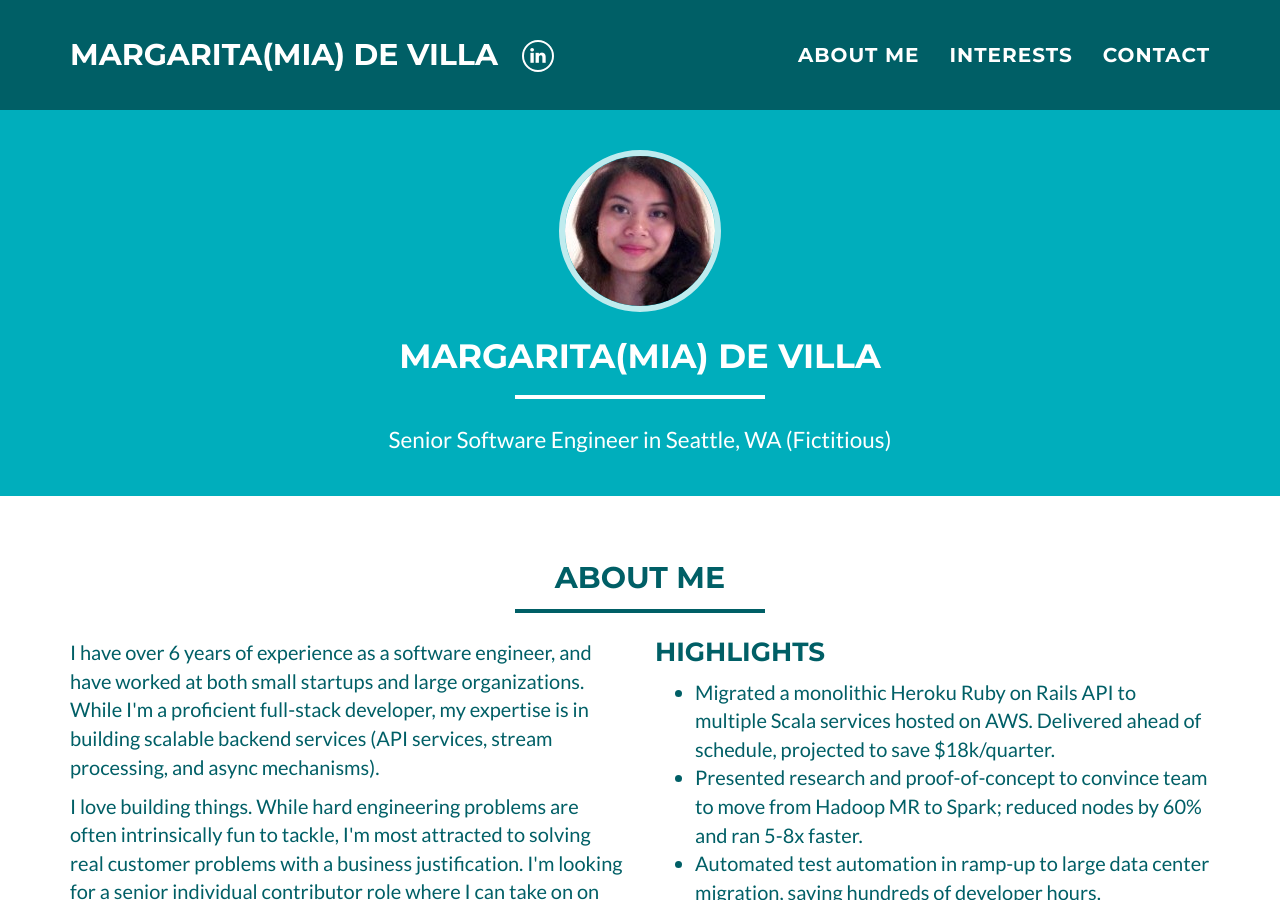
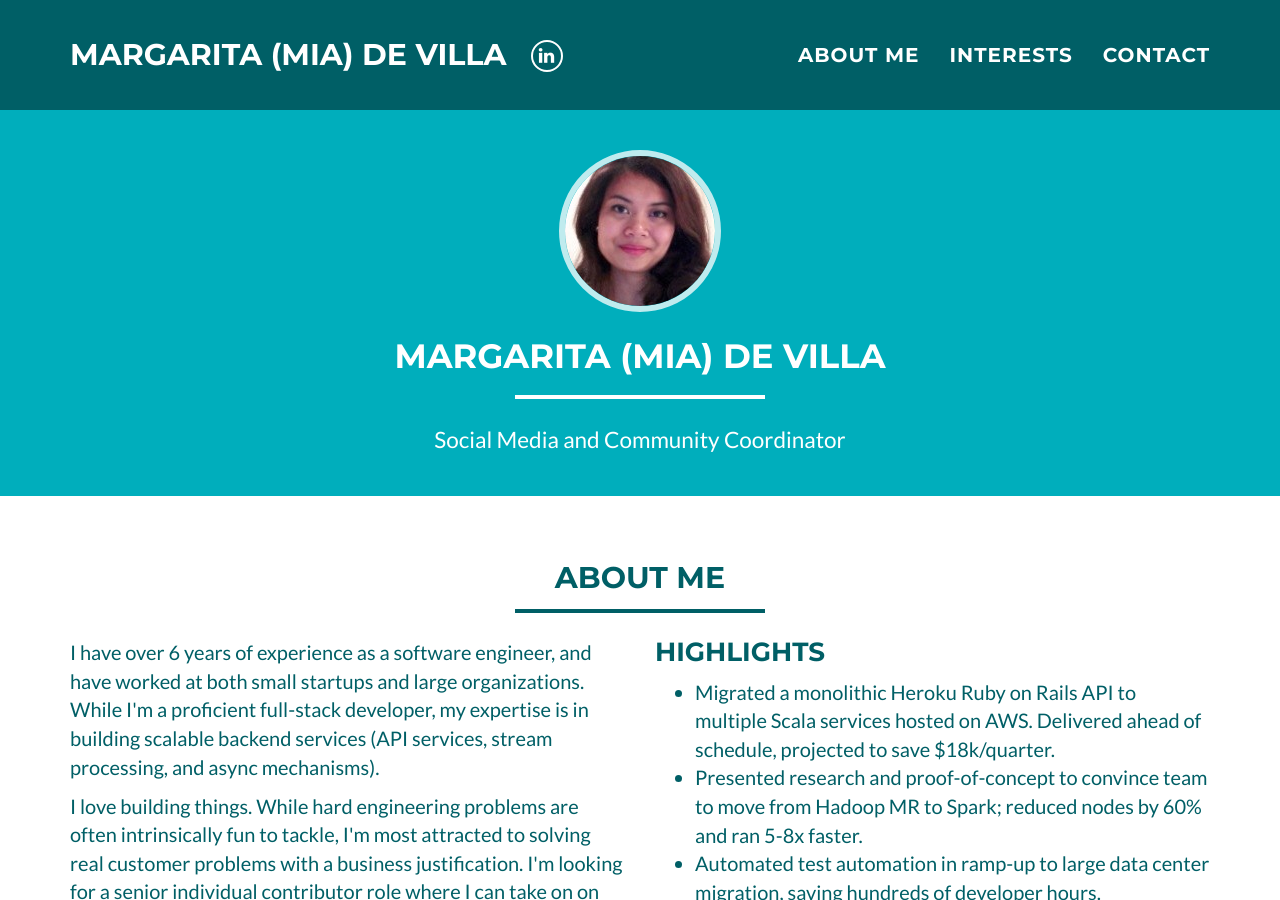
Before and after one commit to miadevilla/miadevilla.github.io, a Jekyll site: the page built from index.html, in a window 1280 px wide and 900 px high. Built offline with Jekyll 4.4.1, drawn with Linux system fonts in a browser that asks for light colours.

Commit message:
name updated.

```diff
--- a/_config.yml
+++ b/_config.yml
@@ -1,9 +1,9 @@
 # Site settings
-name: Margarita(Mia) de Villa
+name: Margarita (Mia) de Villa
 email: miadevilla@gmail.com
 #canonical_url: https://edwinexemplar.com
 keywords: "Social Media, Influencers"
-skills: "Senior Software Engineer in Seattle, WA (Fictitious)"
+skills: "Social Media and Community Coordinator"
 baseurl:
 
 # Social networks usernames (many more available: google-plus, flickr, dribbble, pinterest, instagram, tumblr, linkedin, etc.)
```
